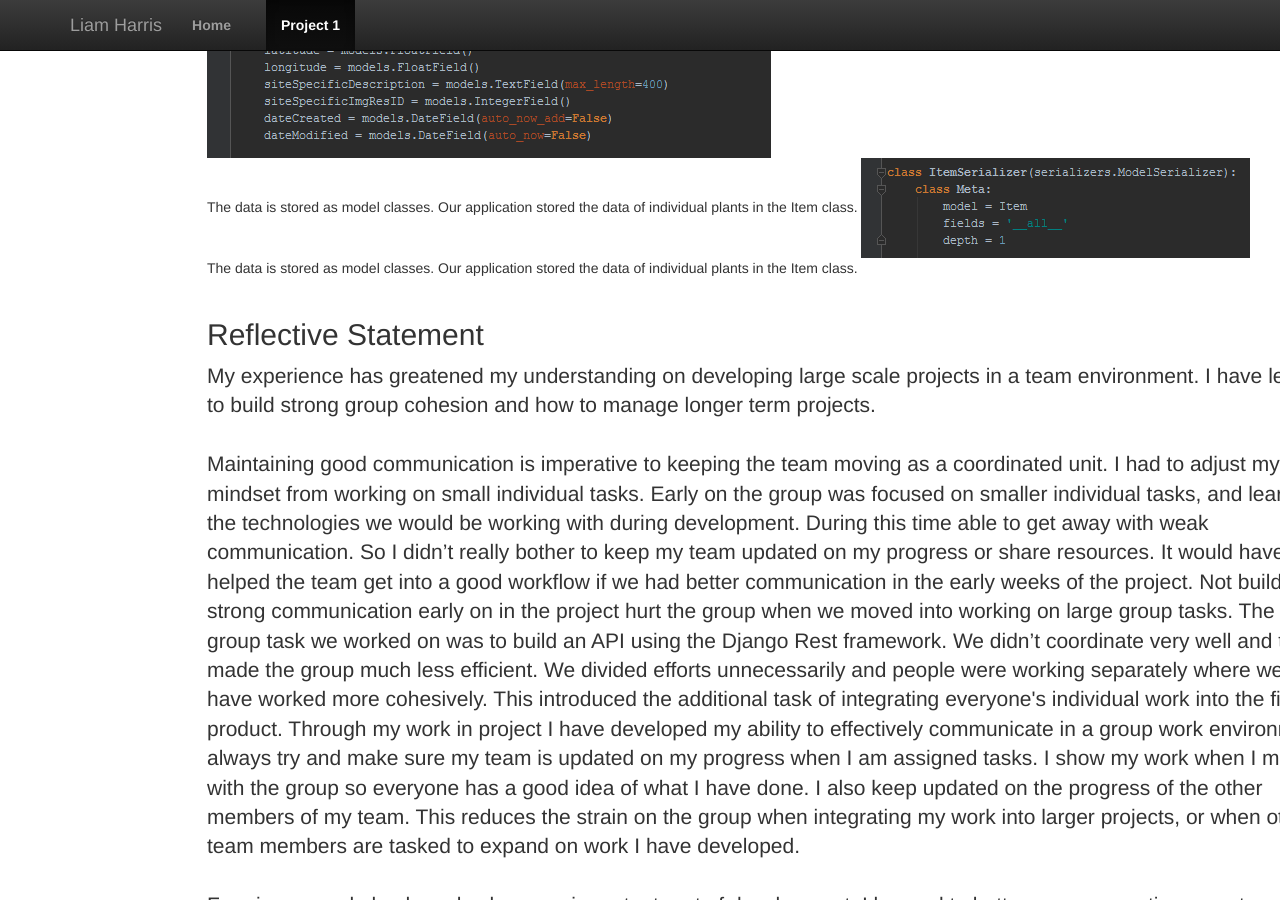
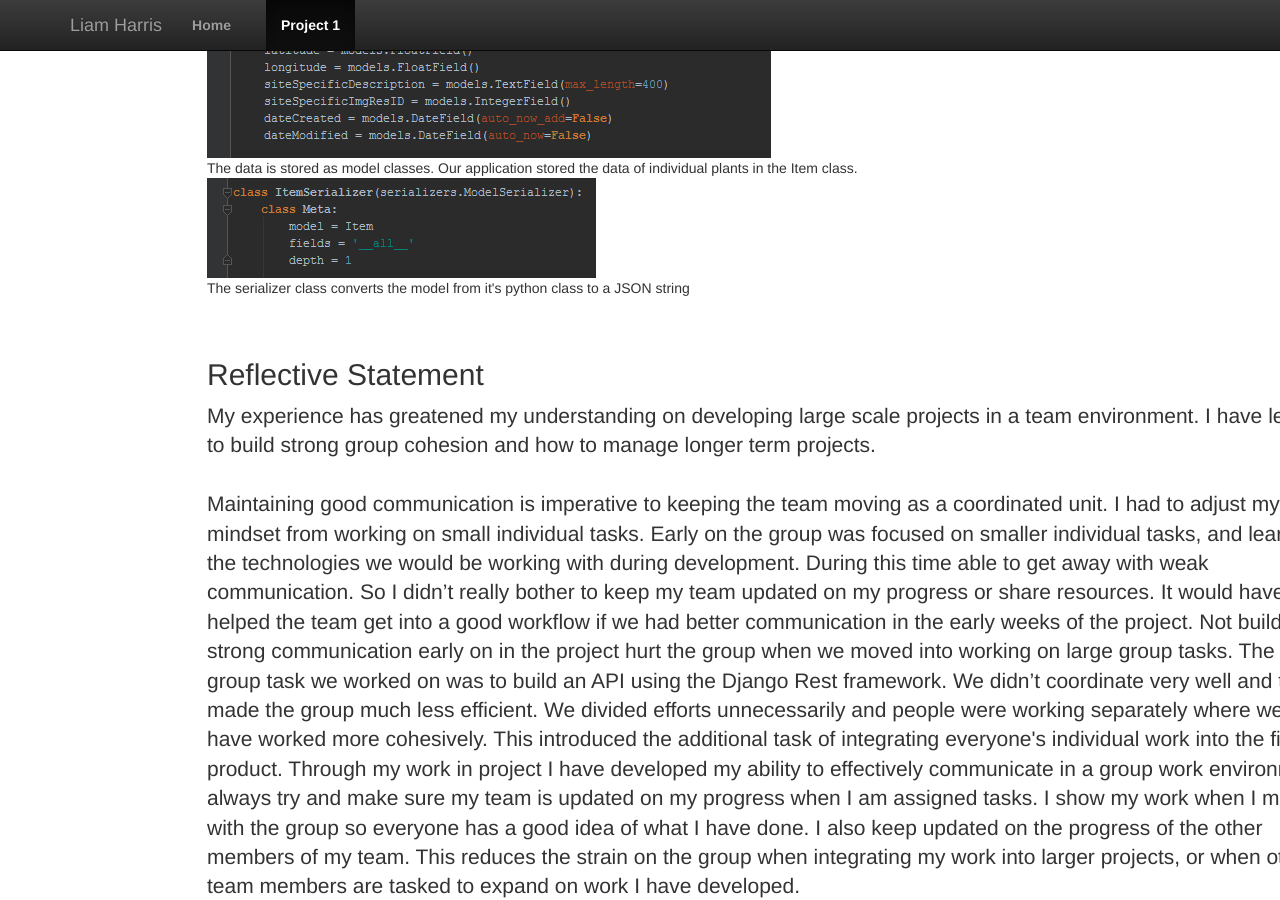
Before and after one commit to harrl7/harrl7.github.io, a Jekyll site: the page built from project1/index.html, in a window 1280 px wide and 900 px high, scrolled down 3559 px. Built offline with Jekyll 4.4.1, drawn with Linux system fonts in a browser that asks for light colours.

Commit message:
Update index.html

```diff
--- a/project1/index.html
+++ b/project1/index.html
@@ -88,12 +88,12 @@ Using the Django Rest Framework, we built a web API to deliver data from the bot
 
 	<br>
 
-	<img src="/assets/img/model.png"><br>
+	<img src="/assets/img/model.PNG"><br>
 	<caption>The data is stored as model classes. Our application stored the data of individual plants in the Item class.</caption>
-
+	<br>
 	<img src="/assets/img/serializer.PNG"><br>
-	<caption>The data is stored as model classes. Our application stored the data of individual plants in the Item class.</caption>
-
+	<caption>The serializer class converts the model from it's python class to a JSON string</caption>
+	<br>
 
 	<br><br>
 	<h2>Reflective Statement</h2>
```
